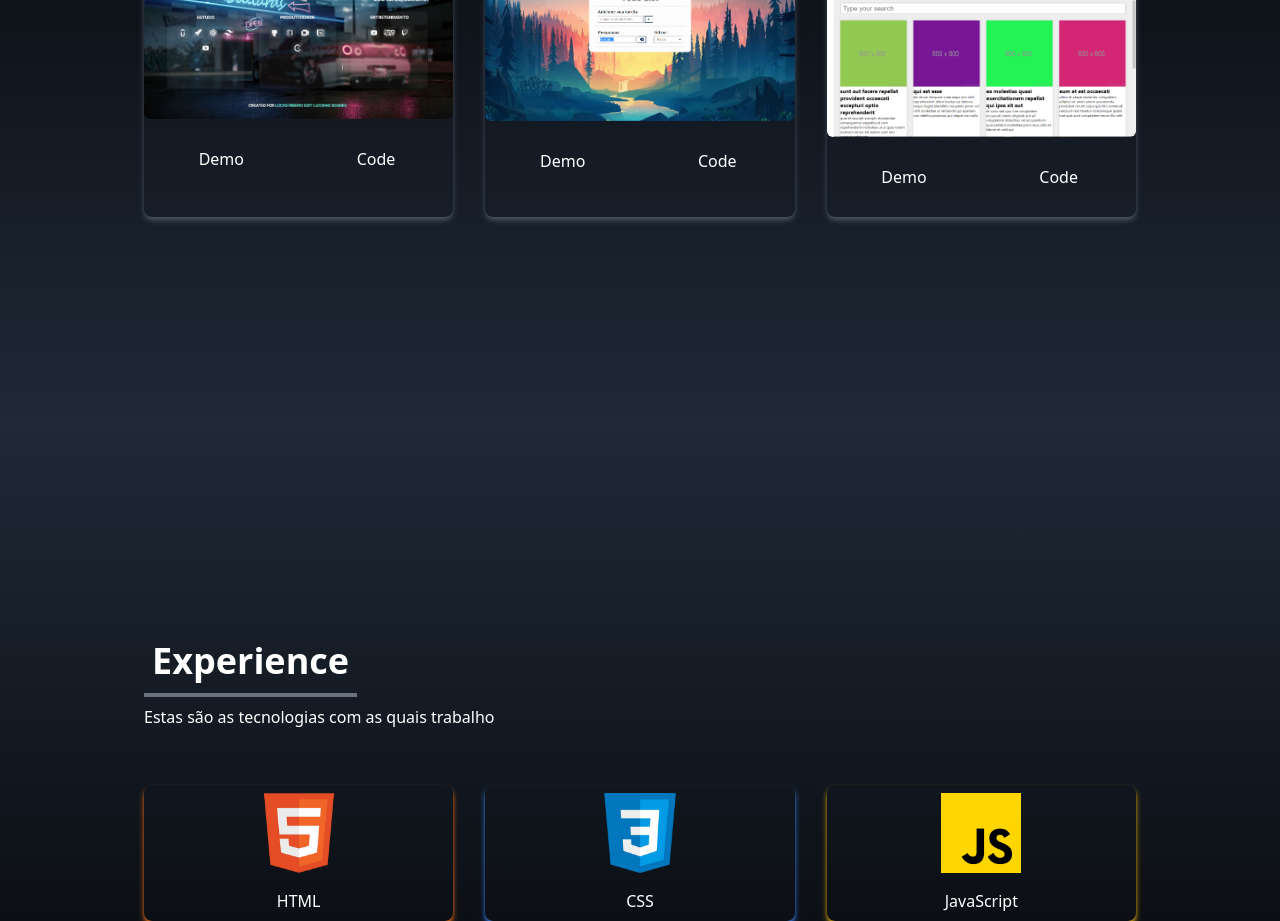
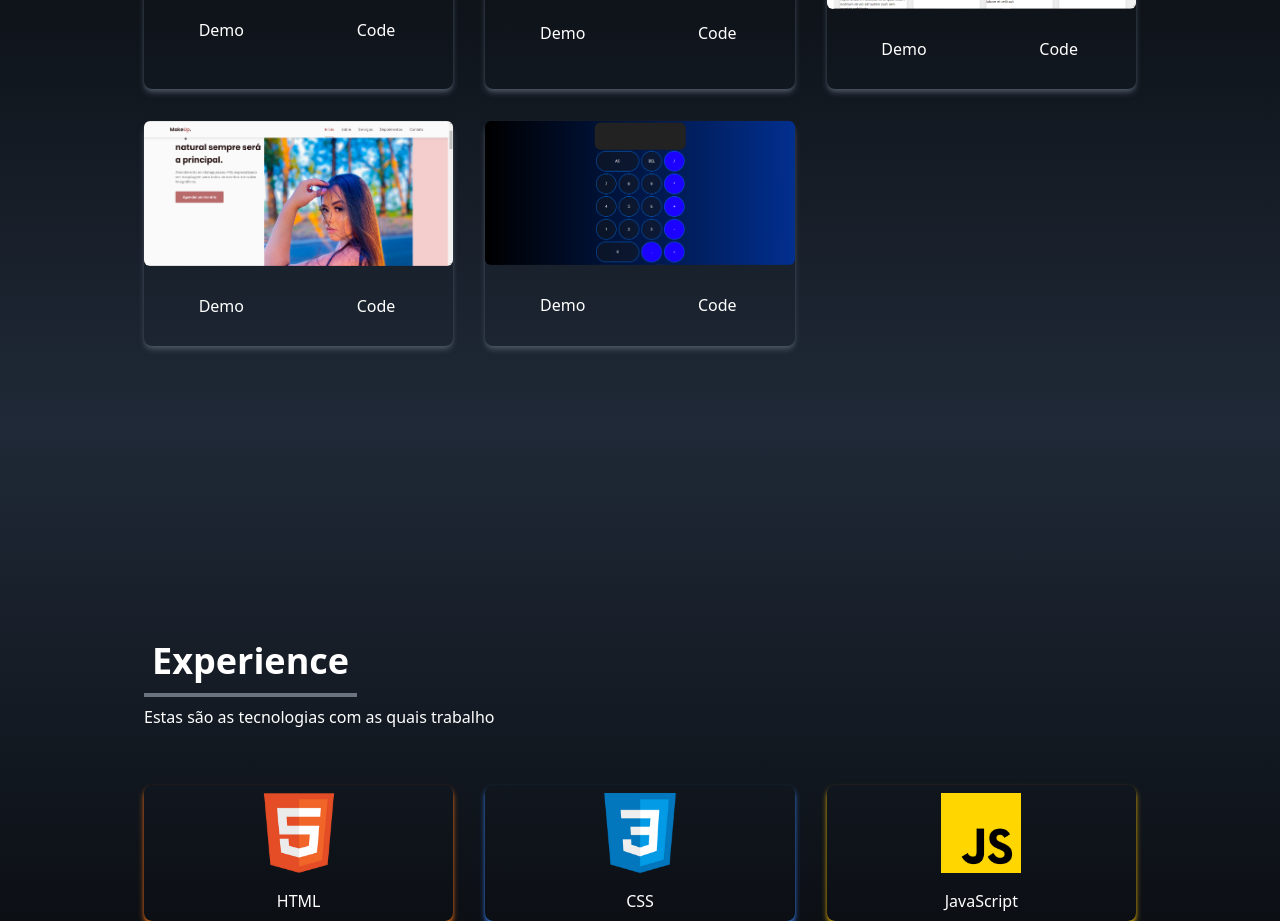
Before and after one commit to lucianosoares748/port_react, a React (Create React App) app: page / in a window 1280 px wide. Shown: the part 1340-2261 px from the top of the page. Built offline with nearby package versions, Linux system fonts and the light colour scheme.

Commit message:
add projects portfolio

```diff
--- a/src/components/Portfolio.jsx
+++ b/src/components/Portfolio.jsx
@@ -2,6 +2,8 @@ import React from "react";
 import proHome from "../assets/portfolio/proHome.png";
 import todoList from "../assets/portfolio/todoList.png";
 import searchCards from "../assets/portfolio/searchCards.png";
+import amorPage from "../assets/portfolio/amorPage.png";
+import calculateJs from "../assets/portfolio/calculateJs.png";
 
 const Portfolio = () => {
   const portfolios = [
@@ -23,14 +25,18 @@ const Portfolio = () => {
       url: "https://neon-donut-f39ec7.netlify.app/",
       url2: "https://github.com/lucianosoares748/react.js-_init",
     },
-    // {
-    //   id: 4,
-    //   src: reactSmooth,
-    // },
-    // {
-    //   id: 5,
-    //   src: installNode,
-    // },
+    {
+      id: 4,
+      src: amorPage,
+      url: "https://amandiinhamakeup.netlify.app/",
+      url2: "https://github.com/lucianosoares748/Makeup",
+    },
+    {
+      id: 5,
+      src: calculateJs,
+      url: "https://vocal-donut-f15a9e.netlify.app/",
+      url2: "https://github.com/lucianosoares748/calculadora",
+    },
     // {
     //   id: 6,
     //   src: reactWeather,
```
Also changed, not shown: src/assets/portfolio/amorPage.png (added), src/assets/portfolio/calculateJs.png (added).
